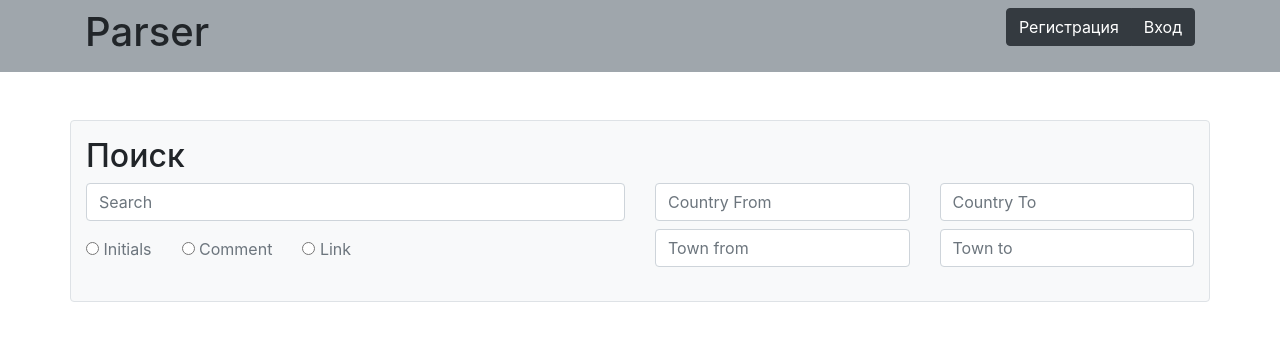
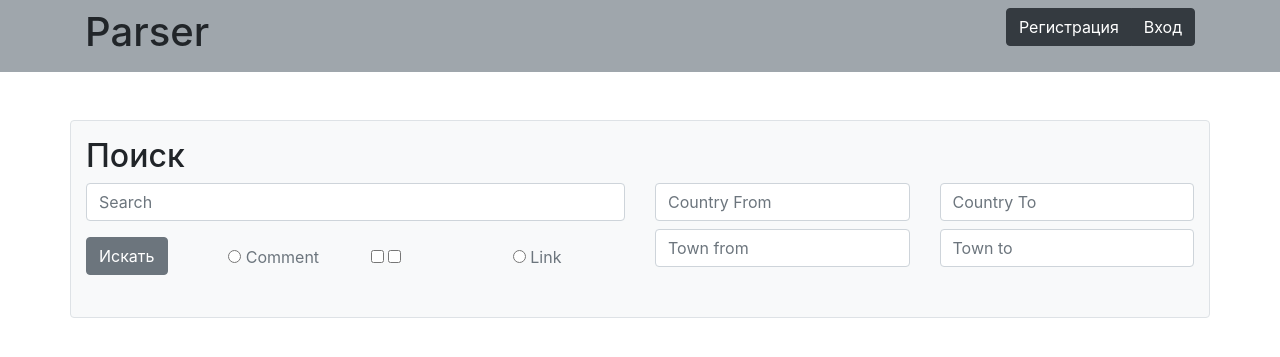
Before and after one commit to AlexanderIvanov20/TelegramBotParser, a Django app: template telegram_parser/templates/parser/mainpage.html in a window 1280 px wide. Shown: the top 357 px of the page. Run offline with Django 3.2, Linux system fonts and the light colour scheme; the template is opened without the code that fills it, so the values that code supplies are empty; some libraries are stand-ins or nearby versions.

Commit message:
search template & basic functionality

```diff
--- a/telegram_parser/templates/header.html
+++ b/telegram_parser/templates/header.html
@@ -1,7 +1,7 @@
 <div class="container-fluid bg-secondary">
     <div class="container py-2">
         <div class="row justify-content-between">
-            <a href="{% url 'index' %}" class="text-reset"><h1 class="col-auto">Parser</h1></a>
+            <a href="{% url 'index' page=1 %}" class="text-reset"><h1 class="col-auto">Parser</h1></a>
             <div class="col-auto">
             {% if user.is_authenticated %}
                 <div class="btn-group" role="group" aria-label="Basic example">
--- a/telegram_parser/templates/parser/mainpage.html
+++ b/telegram_parser/templates/parser/mainpage.html
@@ -6,40 +6,54 @@
 <div class="container bg-light border rounded mt-5 py-3">
     <div class="mb-3">
         <h2>Поиск</h2>
-        <form action="" method="POST" class="containter-fluid row">
-            <div class="col-md-6">
+        <form action="" method="GET" class="containter-fluid row">
+            <div class="col-sm-12 col-md-6">
+                <div class="row">
+                    <div class="col-12">
                         <input type="text" name="search" id="" class="form-control" placeholder="Search">
                     </div>
-            <div class="col-md-3">
-                <input type="text" name="country_from" id="" class="form-control" placeholder="Country From">
+                    <div class="col-12 mt-3">
+                        <div class="row">
+                            <div class="col-3">
+                                <button type="submit" class="btn btn-secondary">Искать</button>
                             </div>
-            <div class="col-md-3">
-                <input type="text" name="contry_to" id="" class="form-control" placeholder="Country To">
+                            <div class="col-3 pt-2">
+                                <input type="radio" name="searchtype" value="short" id="short">
+                                <label for="short" class="text-muted">Comment</label>
                             </div>
-            <div class="col-md-6 pt-3">
-                <div class="row">
-                    <div class="col-auto">
-                        <input type="radio" name="searchType" value="Инициалы"id="initials">
-                        <label for="initials" class="text-muted">Initials</label>
+                            <div class="col-3 py-2">
+                                <!-- <input type="radio" name="searchtype" value="initials" id="initials">
+                                <label for="initials" class="text-muted">Initials</label> -->
+                                <input type="checkbox" name="searchtype" value="customer" id="customer">
+                                <input type="checkbox" name="searchtype" value="recipient" id="recipient">
                             </div>
-                    <div class="col-auto">
-                        <input type="radio" name="searchType" value="Город"id="town">
-                        <label for="town" class="text-muted">Comment</label>
-                    </div>
-                    <div class="col-auto">
-                        <input type="radio" name="searchType" value=""id="country">
+                            <div class="col-3 py-2">
+                                <input type="radio" name="searchtype" value="link" id="country">
                                 <label for="country" class="text-muted">Link</label>
                             </div>
                         </div>
                     </div>
-            <div class="col-md-3 pt-2">
+                </div>
+            </div>
+            <div class="col-sm-12 col-md-6">
+                <div class="row">
+                    <div class="col-6">
+                        <input type="text" name="country_from" id="" class="form-control" placeholder="Country From">
+                    </div>
+                    <div class="col-6">
+                        <input type="text" name="country_to" id="" class="form-control" placeholder="Country To">
+                    </div>
+                    <div class="col-6 pt-2">
                         <input type="text" name="town_from" id="" class="form-control" placeholder="Town from">
                     </div>
-            <div class="col-md-3 pt-2">
+                    <div class="col-6 pt-2">
                         <input type="text" name="town_to" id="" class="form-control" placeholder="Town to">
+                    </div>
+                </div>
             </div>
         </form>
     </div>
+
     {% for comment in comments %}
     <div class="containter-fluid bg-light border rounded my-3">
         <div class="containter-fluid bg-secondary rounded-top p-2"><a href="{% url 'detailed' comment_id=comment.id %}" class="text-reset">{{ comment.posted }} | {{ comment.country_from }} - {{ comment.country_to }} | {{ comment.town_from }} - {{ comment.town_to }}</a></div>
@@ -66,11 +80,9 @@
     </div>
     {% endfor %}
     <div class="container-fluid mt-3">
-        <form action="" method="GET">
         {% for page in pagelist %}
-                <button name="page" value="{{ page }}">{{ page }}</button>
+            <a href="{% url 'index' page=page %}" class="btn bg-light">{{ page }}</a>
         {% endfor %}
-        </form>
     </div>
 </div>
 
--- a/telegram_parser/templates/wrapper.html
+++ b/telegram_parser/templates/wrapper.html
@@ -7,6 +7,7 @@
     <meta http-equiv="X-UA-Compatible" content="ie=edge">
     <link rel="stylesheet" href="{% static 'frameworks/bootstrap.min.css' %}">
     <link rel="stylesheet" href="{% static 'frameworks/fontawesome/css/all.css' %}">
+    <link rel="shortcut icon" href="{% static 'favicon.ico' %}" type="image/x-icon">
     <title>{{ title }}</title>
 </head>
 <body>
--- a/telegram_parser/urls.py
+++ b/telegram_parser/urls.py
@@ -3,7 +3,7 @@ from .views import Index, detailed, Profiles, Payment
 
 
 urlpatterns = [
-    path('', Index.as_view(), name='index'),
+    path('<page>', Index.as_view(), name='index'),
     path('detailed/<comment_id>', detailed, name='detailed'),
     path('profiles', Profiles.as_view(), name='profiles'),
     path('payment', Payment.as_view(), name='payment')
```
Also changed, not shown: telegram_parser/views.py (+72 -10 lines). Lines whose indentation alone changed are shown as unchanged.
